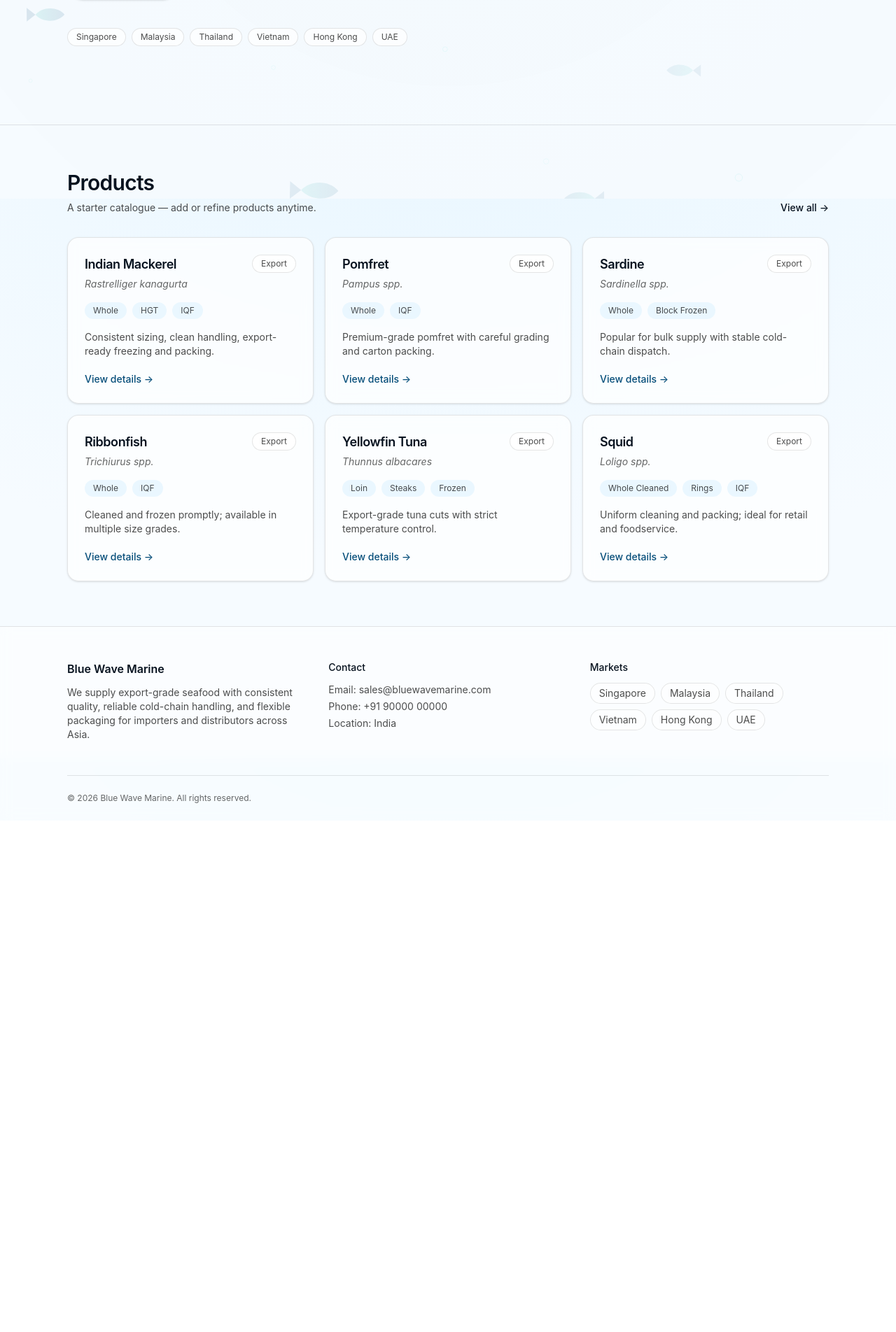
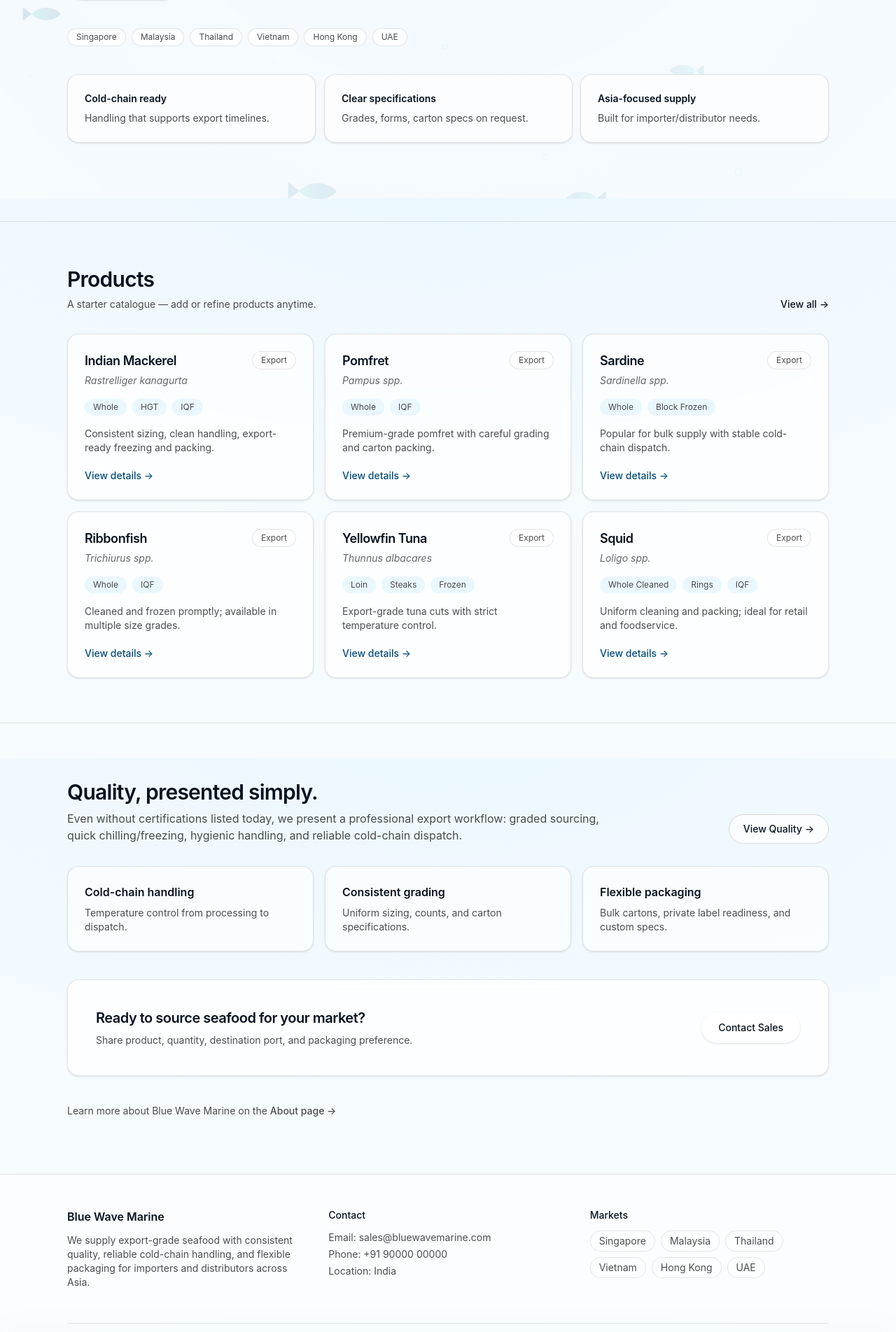
Before and after one commit to KennethMartin06/Blue_Marine_Website, a Next.js app: page / in a window 1280 px wide. Shown: the part 516-2420 px from the top of the page at 70% size. Before the commit the page ends 1689 px from the top, so only its background shows below. Built offline with nearby package versions, Linux system fonts and the light colour scheme.

Commit message:
Qualit + About page fix

```diff
--- a/app/page.tsx
+++ b/app/page.tsx
@@ -6,34 +6,26 @@ import ProductCard from "@/components/ProductCard";
 export default function HomePage() {
   return (
     <>
-      {/* HERO SECTION */}
+      {/* HERO */}
       <section className="border-b border-black/10">
         <Container>
           <div className="py-20 md:py-28">
-
-            {/* Small Tag */}
             <div className="inline-flex items-center gap-2 rounded-full border border-black/10 bg-white/70 px-4 py-2 text-xs text-black/70 backdrop-blur">
               <span className="h-2 w-2 rounded-full bg-[color:var(--teal-500)]" />
               Serving Asian importers & distributors
             </div>
 
-            {/* Headline */}
             <h1 className="mt-6 max-w-3xl text-4xl font-semibold tracking-tight md:text-6xl">
               Premium seafood exports,{" "}
-              <span className="text-black/70">
-                delivered with consistency.
-              </span>
+              <span className="text-black/70">delivered with consistency.</span>
             </h1>
 
-            {/* Description */}
             <p className="mt-6 max-w-2xl text-base leading-relaxed text-black/70 md:text-lg">
               {site.description}
             </p>
 
-            {/* Buttons */}
             <div className="mt-8 flex flex-wrap gap-4">
-
-              {/* REQUEST A QUOTE (WHITE VERSION) */}
+              {/* White Request a Quote */}
               <Link
                 href="/contact"
                 className="inline-flex items-center justify-center rounded-full bg-white px-6 py-3 text-sm font-medium text-[color:var(--ocean-700)] shadow-sm transition-all duration-200 hover:-translate-y-1 hover:shadow-md hover:bg-[color:var(--bg2)] focus-visible:outline-none focus-visible:ring-2 focus-visible:ring-[color:var(--teal-400)] focus-visible:ring-offset-2"
@@ -41,17 +33,14 @@ export default function HomePage() {
                 Request a Quote
               </Link>
 
-              {/* BROWSE PRODUCTS */}
               <Link
                 href="/products"
                 className="inline-flex items-center justify-center rounded-full border border-black/15 bg-white/70 px-6 py-3 text-sm font-medium text-black transition-all duration-200 hover:-translate-y-1 hover:bg-black/5 hover:shadow-md"
               >
                 Browse Products
               </Link>
-
             </div>
 
-            {/* Markets */}
             <div className="mt-10 flex flex-wrap gap-2">
               {site.markets.map((m) => (
                 <span
@@ -63,6 +52,22 @@ export default function HomePage() {
               ))}
             </div>
 
+            {/* 3 value cards */}
+            <div className="mt-10 grid gap-3 md:grid-cols-3">
+              {[
+                { t: "Cold-chain ready", d: "Handling that supports export timelines." },
+                { t: "Clear specifications", d: "Grades, forms, carton specs on request." },
+                { t: "Asia-focused supply", d: "Built for importer/distributor needs." },
+              ].map((x) => (
+                <div
+                  key={x.t}
+                  className="pop rounded-2xl border border-black/10 bg-white/60 p-6 shadow-sm backdrop-blur hover:shadow-lg"
+                >
+                  <div className="text-sm font-semibold">{x.t}</div>
+                  <div className="mt-2 text-sm text-black/70">{x.d}</div>
+                </div>
+              ))}
+            </div>
           </div>
         </Container>
       </section>
@@ -71,7 +76,6 @@ export default function HomePage() {
       <section>
         <Container>
           <div className="py-16">
-
             <div className="flex items-end justify-between gap-6">
               <div>
                 <h2 className="text-2xl font-semibold tracking-tight md:text-3xl">
@@ -95,7 +99,79 @@ export default function HomePage() {
                 <ProductCard key={p.slug} p={p} />
               ))}
             </div>
+          </div>
+        </Container>
+      </section>
 
+      {/* QUALITY PREVIEW ON HOME */}
+      <section className="border-t border-black/10">
+        <Container>
+          <div className="py-16 md:py-20">
+            <div className="flex flex-col gap-4 md:flex-row md:items-end md:justify-between">
+              <div>
+                <h2 className="text-2xl font-semibold tracking-tight md:text-3xl">
+                  Quality, presented simply.
+                </h2>
+                <p className="mt-2 max-w-3xl text-sm text-black/70 md:text-base">
+                  Even without certifications listed today, we present a professional export workflow:
+                  graded sourcing, quick chilling/freezing, hygienic handling, and reliable cold-chain dispatch.
+                </p>
+              </div>
+
+              <Link
+                href="/quality"
+                className="inline-flex items-center justify-center rounded-full border border-black/15 bg-white/70 px-5 py-2.5 text-sm font-medium text-black hover:bg-black/5 transition-all duration-200 hover:-translate-y-1 hover:shadow-md"
+              >
+                View Quality →
+              </Link>
+            </div>
+
+            <div className="mt-8 grid gap-4 md:grid-cols-3">
+              {[
+                { title: "Cold-chain handling", desc: "Temperature control from processing to dispatch." },
+                { title: "Consistent grading", desc: "Uniform sizing, counts, and carton specifications." },
+                { title: "Flexible packaging", desc: "Bulk cartons, private label readiness, and custom specs." },
+              ].map((x) => (
+                <div
+                  key={x.title}
+                  className="pop rounded-2xl border border-black/10 bg-white/60 p-6 shadow-sm backdrop-blur hover:shadow-lg"
+                >
+                  <div className="text-base font-semibold">{x.title}</div>
+                  <p className="mt-2 text-sm text-black/70">{x.desc}</p>
+                </div>
+              ))}
+            </div>
+
+            <div className="pop mt-10 rounded-2xl border border-black/10 bg-white/70 p-8 shadow-sm backdrop-blur hover:shadow-lg md:p-10">
+              <div className="flex flex-col items-start justify-between gap-6 md:flex-row md:items-center">
+                <div>
+                  <div className="text-xl font-semibold tracking-tight">
+                    Ready to source seafood for your market?
+                  </div>
+                  <p className="mt-2 text-sm text-black/70">
+                    Share product, quantity, destination port, and packaging preference.
+                  </p>
+                </div>
+
+                <Link
+                  href="/contact"
+                  className="inline-flex items-center justify-center rounded-full bg-white px-6 py-3 text-sm font-medium text-[color:var(--ocean-700)] shadow-sm transition-all duration-200 hover:-translate-y-1 hover:shadow-md hover:bg-[color:var(--bg2)]"
+                >
+                  Contact Sales
+                </Link>
+              </div>
+            </div>
+
+            {/* About shortcut */}
+            <div className="mt-10 text-sm text-black/70">
+              Learn more about Blue Wave Marine on the{" "}
+              <Link
+                href="/about"
+                className="font-medium text-[color:var(--ocean-700)] hover:text-[color:var(--ocean-600)]"
+              >
+                About page →
+              </Link>
+            </div>
           </div>
         </Container>
       </section>
```
